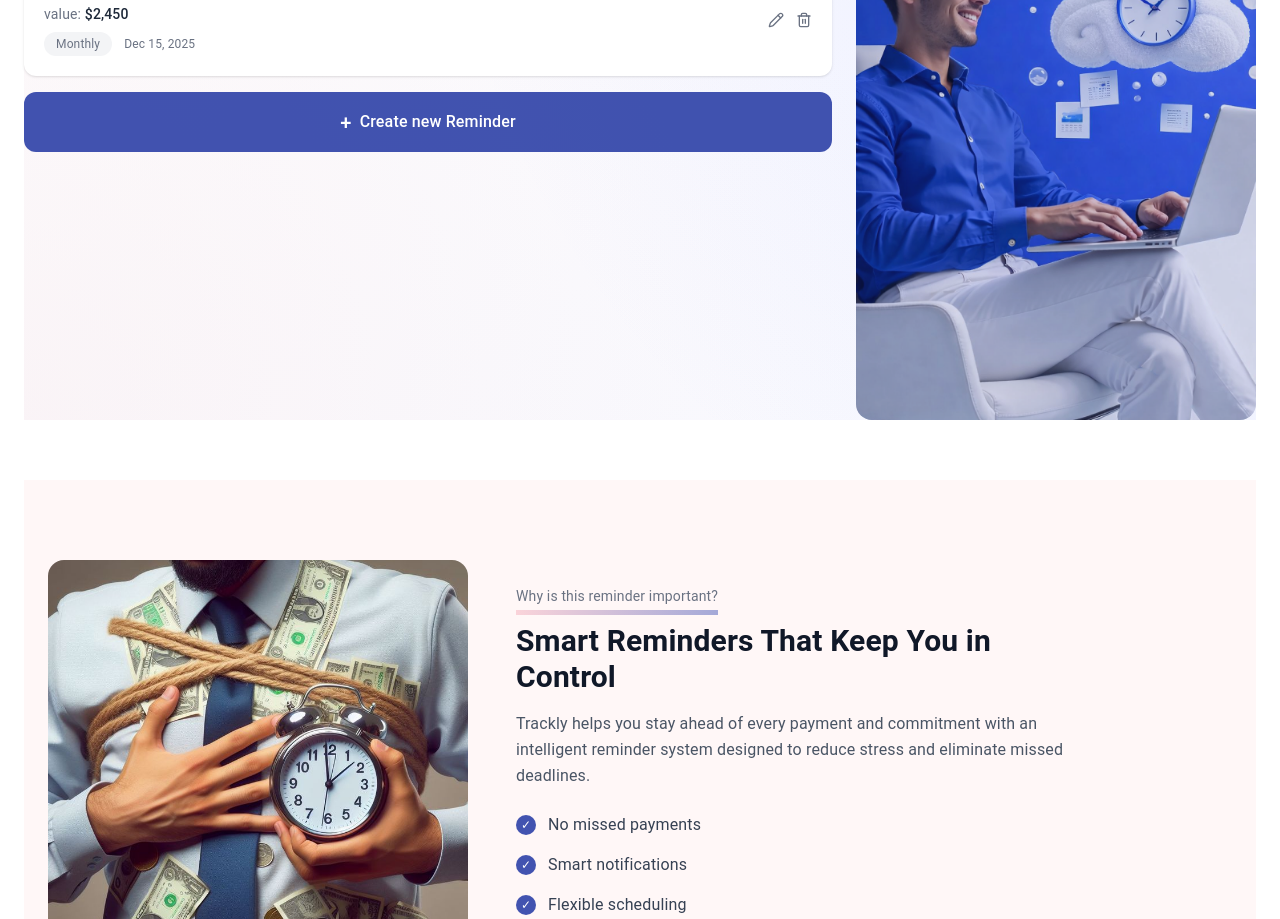
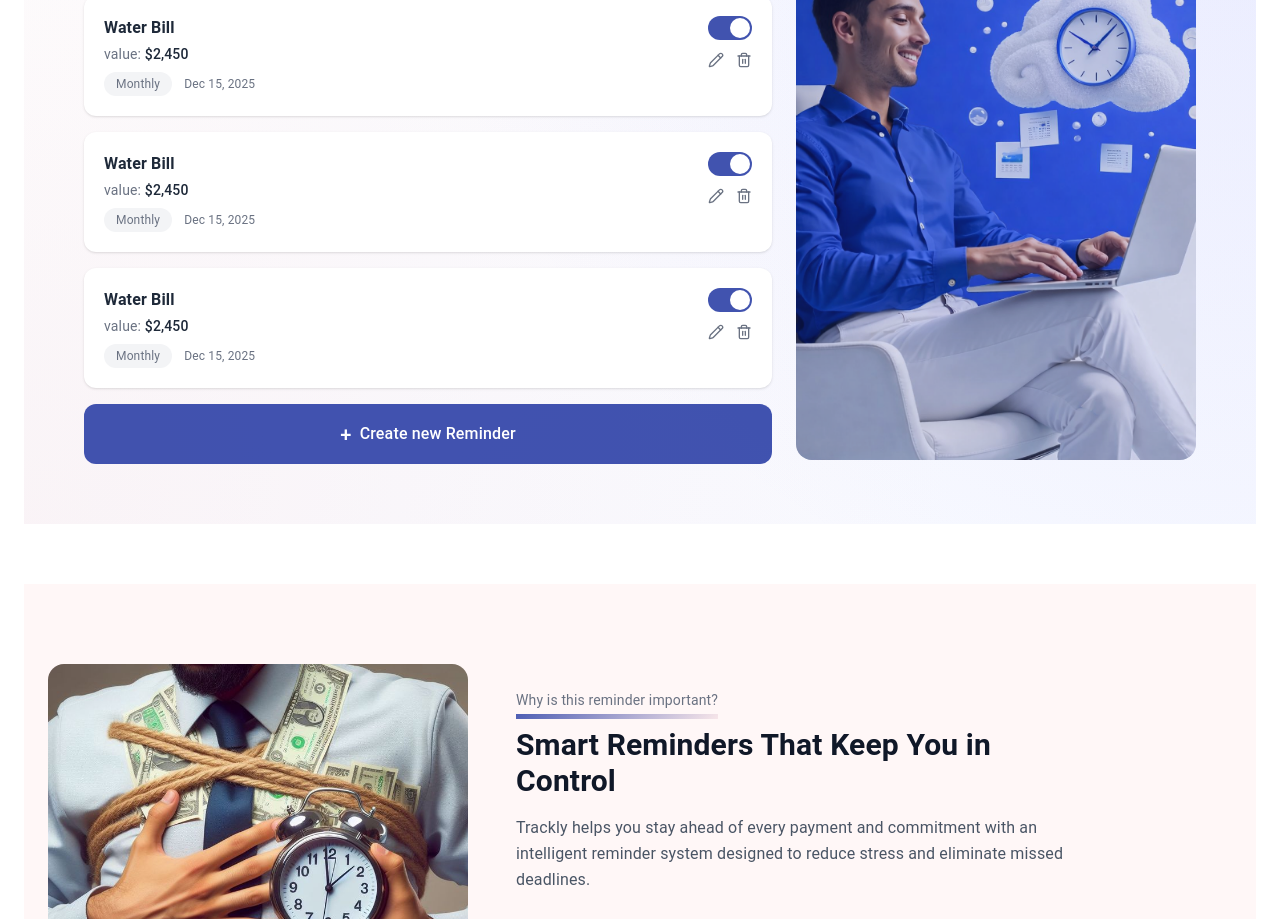
Before and after one commit to Seraj-Omar/Personal-Finance-and-Bill-Splitting-Assistant, a Next.js app: page /reminder in a window 1280 px wide. Shown: the part 660-1579 px from the top of the page. Built offline with nearby package versions, Linux system fonts and the light colour scheme.

Commit message:
add main color to reminder page

```diff
--- a/src/app/globals.css
+++ b/src/app/globals.css
@@ -54,7 +54,13 @@ body {
   background-color:#3447aaee;
 }
 
-
+.main-gradient {
+  background: linear-gradient(
+    135deg,
+    #3447AADE 0%,
+    #F6E3E7D6 100%
+  );
+}
 /* Soft cold background behind image */
 .image-soft-bg {
   background:
@@ -74,3 +80,11 @@ body {
       rgba(245, 247, 255, 0.9)
     );
 }
+
+
+.soft-bg {
+  background:
+    radial-gradient(circle at 20% 20%, rgba(168, 85, 247, 0.25), transparent 50%),
+    radial-gradient(circle at 80% 30%, rgba(59, 130, 246, 0.22), transparent 55%),
+    radial-gradient(circle at 50% 90%, rgba(99, 102, 241, 0.18), transparent 60%);
+}
--- a/src/components/Line.tsx
+++ b/src/components/Line.tsx
@@ -2,7 +2,7 @@ import React from 'react'
 
 const Line = () => {
   return (
-   <span className="block h-[5px] w-full hero-gradient  mt-1"></span>  )
+   <span className="block h-[5px] w-full main-gradient  mt-1"></span>  )
 }
 
 export default Line
--- a/src/modules/reminder/ui/ ReminderPage.tsx
+++ b/src/modules/reminder/ui/ ReminderPage.tsx
@@ -5,12 +5,14 @@ const ReminderPage = () => {
   return (
     <div className="max-w-7xl mx-auto px-6 py-12 ">
 
-  <section className=" image-soft-bg mt-15">
+  <section className=" image-soft-bg mt-10 p-15 ">
   <div className="flex flex-col lg:flex-row gap-6 items-start">
 
         {/* LEFT – Bills */}
     <div className="flex-1 space-y-4">
           <BillsList />
+               <BillsList />
+                    <BillsList />
        <BillsList />
           {/* Create new reminder button */}
           <button className="w-full mt-4 flex items-center justify-center gap-2 main-bg-color text-white py-4 rounded-xl font-medium hover:bg-blue-700 transition">
```
